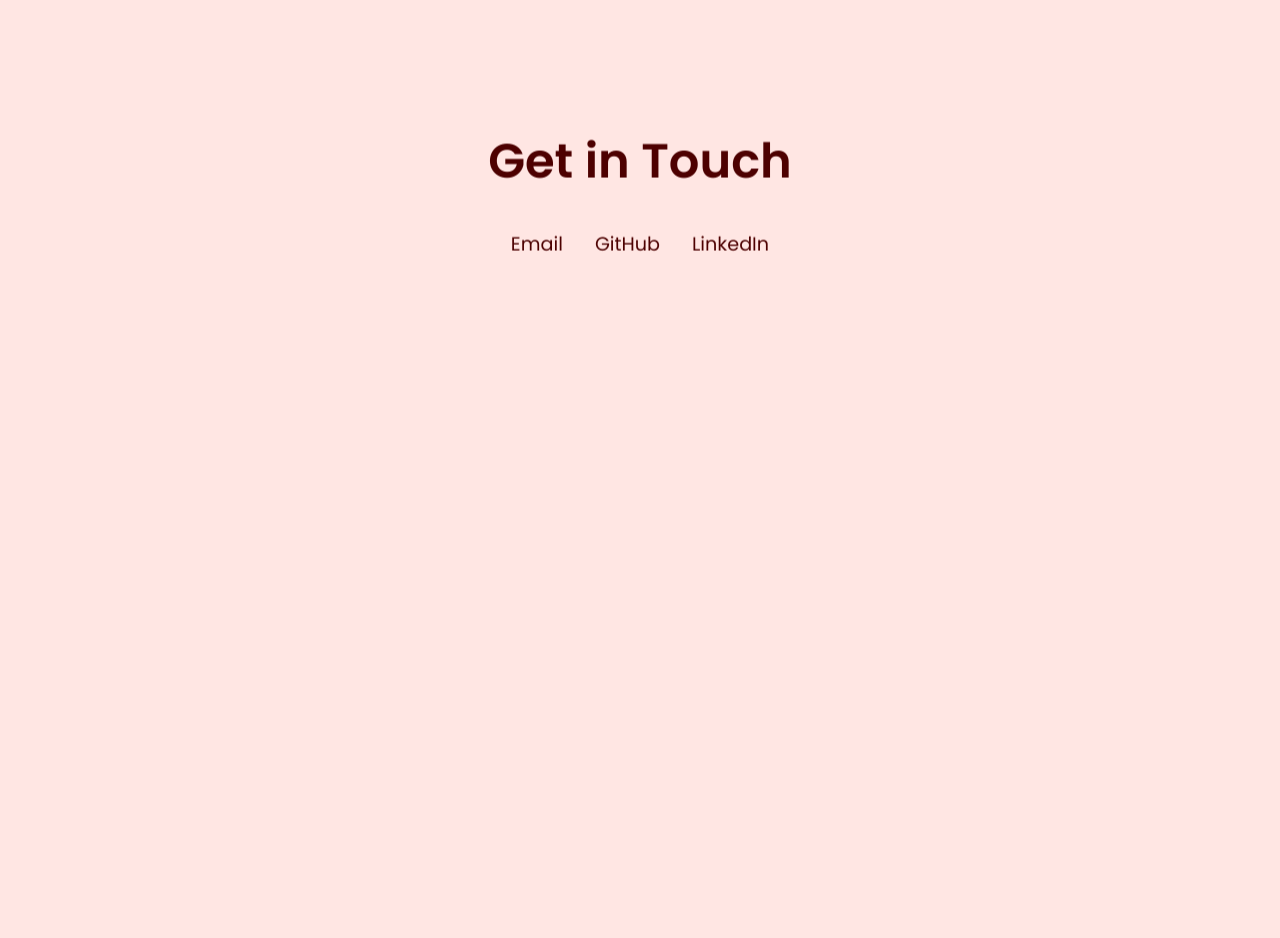
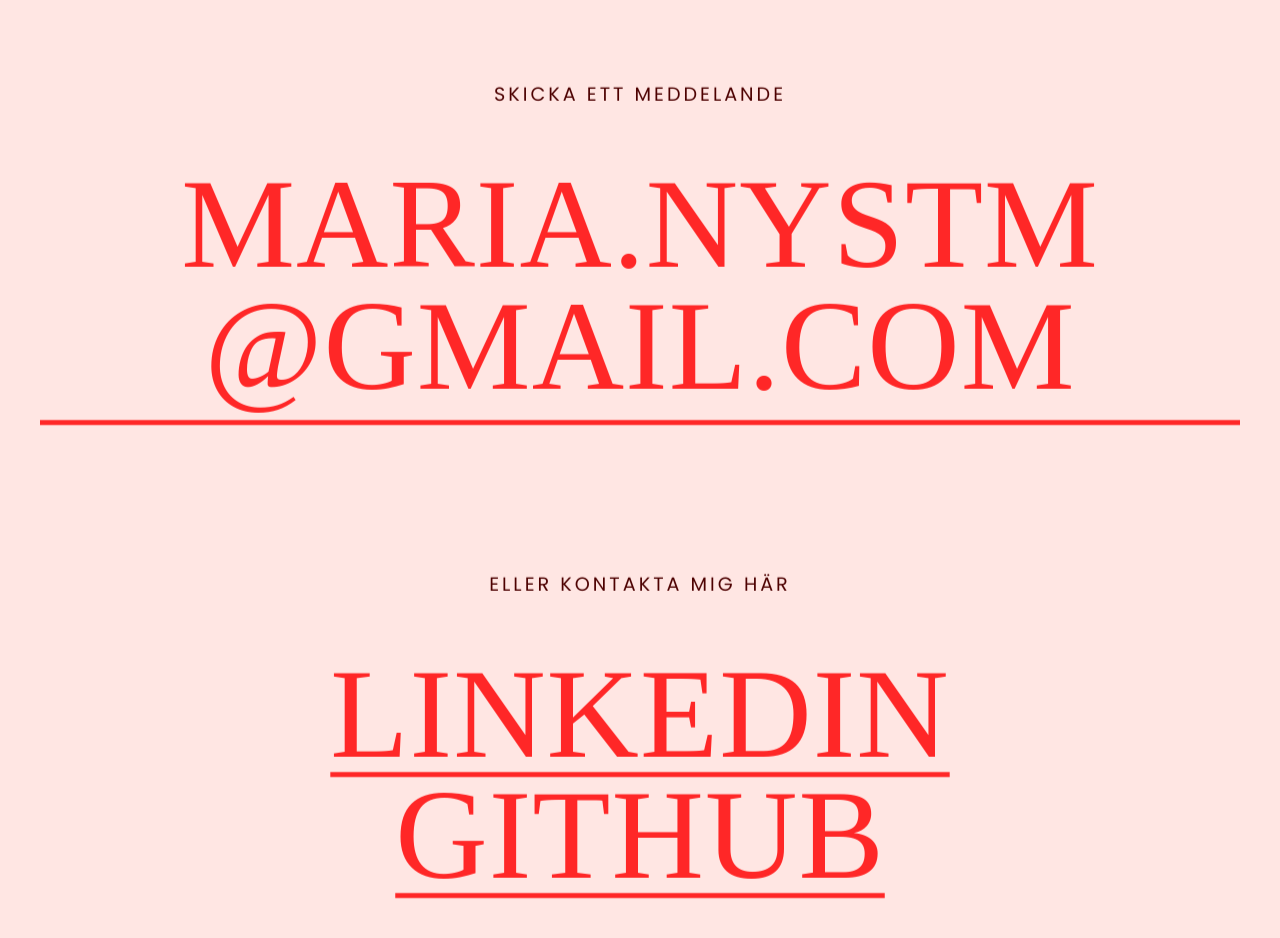
Before and after one commit to marianystm/portfolio, a React (Vite) app: page /contact in a window 1280 px wide. Shown: the part 240-1178 px from the top of the page. Before the commit the page ends 800 px from the top, so only its background shows below. Built offline with nearby package versions, Linux system fonts and the light colour scheme; a web font is replaced by a local one.

Commit message:
Style: Enhance Contact page with animated underline and hover effects

```diff
--- a/src/pages/About/About.styled.ts
+++ b/src/pages/About/About.styled.ts
@@ -4,23 +4,64 @@
   min-height: 100vh;
   padding: 6rem 2rem 2rem;
   display: flex;
-  align-items: center;
-  justify-content: center;
 `;
 
 export const AboutContent = styled.div`
-  max-width: 800px;
-  text-align: center;
+  flex: 1;
+  display: flex;
+`;
 
-  p {
-    font-size: 1.2rem;
-    line-height: 1.6;
-    color: var(--text-secondary);
+export const RightSection = styled.div`
+  flex: 1;
+  display: flex;
+  flex-direction: column;
+  justify-content: center;
+  padding-left: 2rem;
+`;
+
+export const LeftSection = styled.div`
+  flex: 1;
+  display: flex;
+  flex-direction: column;
+  justify-content: center;
+  padding-right: 4rem;
+`;
+
+export const Greeting = styled.h1`
+  font-family: "Anton";
+  font-size: 15rem;
+  color: var(--accent-color);
+  line-height: 1;
+  text-align: left;
+
+  div {
+    display: flex;
+    gap: 2rem;
+  }
+
+  span {
+    display: inline-block;
+  }
+
+  div + span {
+    display: block;
+    letter-spacing: -3.1px;
+    margin-top: -0.18em;
   }
 `;
 
-export const AboutTitle = styled.h1`
-  font-size: 3rem;
-  margin-bottom: 2rem;
+export const BioText = styled.div`
+  font-family: "Poppins";
+  font-size: 1.2rem;
+  line-height: 1.8;
   color: var(--text-color);
+
+  p {
+    margin-bottom: 1.5rem;
+  }
+
+  strong {
+    color: var(--accent-color);
+    font-weight: 500;
+  }
 `;
--- a/src/pages/Contact/Contact.styled.ts
+++ b/src/pages/Contact/Contact.styled.ts
@@ -1,37 +1,262 @@
-import styled from "styled-components";
+import styled, { keyframes, css } from "styled-components";
+
+const fadeIn = keyframes`
+  from {
+    opacity: 0;
+    transform: translateY(10px);
+  }
+  to {
+    opacity: 1;
+    transform: translateY(0);
+  }
+`;
+
+const pulse = keyframes`
+  0% {
+    transform: translate(-50%, -50%) scale(1);
+  }
+  35% {
+    transform: translate(-50%, -50%) scale(1.3);
+  }
+  100% {
+    transform: translate(-50%, -50%) scale(1);
+  }
+`;
+
+const fadeOut = keyframes`
+  0% {
+    opacity: 1;
+  }
+  100% {
+    opacity: 0;
+  }
+`;
+
+const circleAppear = keyframes`
+  0% {
+    opacity: 0;
+    transform: translate(-50%, -50%) scale(0.7);
+  }
+  100% {
+    opacity: 1;
+    transform: translate(-50%, -50%) scale(1);
+  }
+`;
+
+const circleFade = keyframes`
+  0% {
+    opacity: 1;
+    transform: translate(-50%, -50%) scale(1);
+  }
+  100% {
+    opacity: 0;
+    transform: translate(-50%, -50%) scale(1);
+  }
+`;
+
+const underlineSlide = keyframes`
+  0% {
+    transform: translateX(-100%);
+  }
+  100% {
+    transform: translateX(100%);
+  }
+`;
 
 export const ContactWrapper = styled.div`
   min-height: 100vh;
-  padding: 6rem 2rem 2rem;
+  padding: 15rem 2rem 10rem;
   display: flex;
+  flex-direction: column;
   align-items: center;
-  justify-content: center;
+  gap: 30vh;
 `;
 
 export const ContactContent = styled.div`
-  max-width: 600px;
+  max-width: 1200px;
+  width: 100%;
   text-align: center;
+  position: relative;
+  margin-top: 10rem;
 `;
 
-export const ContactTitle = styled.h1`
-  font-size: 3rem;
-  margin-bottom: 2rem;
+export const ContactTitle = styled.h2`
+  font-family: "Poppins";
+  font-size: 1.2rem;
+  font-weight: 400;
+  letter-spacing: 3px;
+  text-transform: uppercase;
   color: var(--text-color);
+  margin-bottom: 3rem;
+  position: absolute;
+  width: 100%;
+  top: -5rem;
+  left: 0;
 `;
 
-export const ContactLinks = styled.div`
+export const EmailLink = styled.div`
+  font-family: "Anton";
+  font-size: 8rem;
+  color: var(--accent-color);
+  text-decoration: none;
+  line-height: 1;
   display: flex;
-  gap: 2rem;
-  justify-content: center;
+  flex-direction: column;
+  align-items: center;
+  transition: opacity 0.3s ease;
+  white-space: nowrap;
+  text-transform: uppercase;
+  letter-spacing: 1px;
+  cursor: pointer;
+  position: relative;
+  --mouse-x: 0px;
+  --mouse-y: 0px;
+  --is-copied: 0;
 
-  a {
-    color: var(--text-color);
+  &:hover {
+    opacity: 0.9;
+    cursor: none;
+  }
+
+  &:active {
+    opacity: 0.8;
+  }
+
+  /* Statisk understrykning */
+  &::after {
+    content: "";
+    position: absolute;
+    bottom: -15px;
+    left: 0;
+    width: 100%;
+    height: 5px;
+    background-color: var(--accent-color);
+    pointer-events: none;
+  }
+
+  /* Animerad rosa linje */
+  .underline-animation {
+    position: absolute;
+    bottom: -15px;
+    left: 0;
+    width: 100%;
+    height: 5px;
+    overflow: hidden;
+    pointer-events: none;
+    z-index: 1;
+  }
+
+  .underline-animation::after {
+    content: "";
+    position: absolute;
+    top: 0;
+    left: -100%;
+    width: 50%;
+    height: 100%;
+    background: linear-gradient(90deg, transparent, #ff69b4, transparent);
+    opacity: 0;
+  }
+
+  &:hover .underline-animation::after {
+    opacity: 1;
+    animation: ${underlineSlide} 1.5s ease-in-out;
+  }
+
+  /* Cirkel-animation */
+  &::before {
+    content: "KOPIERA";
+    position: absolute;
+    top: var(--mouse-y);
+    left: var(--mouse-x);
+    transform: translate(-50%, -50%) scale(0.7);
+    width: 120px;
+    height: 120px;
+    background-color: var(--accent-color);
+    color: var(--background-color);
+    border-radius: 50%;
+    display: flex;
+    align-items: center;
+    justify-content: center;
+    font-family: "Poppins";
     font-size: 1.2rem;
-    text-decoration: none;
-    transition: color 0.3s ease;
+    font-weight: 500;
+    opacity: 0;
+    pointer-events: none;
+    will-change: opacity, transform;
+    z-index: 10;
+  }
 
-    &:hover {
-      color: var(--accent-color);
-    }
+  &[data-hovering="true"]::before {
+    animation: ${circleAppear} 0.5s cubic-bezier(0.34, 1.56, 0.64, 1) forwards;
+  }
+
+  &[data-visible="true"][data-hovering="false"]::before {
+    animation: ${circleFade} 0.3s ease forwards;
+  }
+
+  &[data-visible="false"]::before {
+    display: none;
+  }
+
+  &[data-copied="true"]::before {
+    content: "KLAR!";
+    animation: ${pulse} 1s cubic-bezier(0.45, 0, 0.55, 1);
   }
 `;
+
+export const EmailFirstPart = styled.span`
+  display: block;
+  margin-bottom: -0.05em;
+`;
+
+export const EmailSecondPart = styled.span`
+  display: block;
+`;
+
+export const SocialContent = styled.div`
+  max-width: 1200px;
+  width: 100%;
+  text-align: center;
+  position: relative;
+  margin-bottom: 10rem;
+`;
+
+export const SocialTitle = styled.h2`
+  font-family: "Poppins";
+  font-size: 1.2rem;
+  font-weight: 400;
+  letter-spacing: 3px;
+  text-transform: uppercase;
+  color: var(--text-color);
+  margin-bottom: 3rem;
+  position: absolute;
+  width: 100%;
+  top: -5rem;
+  left: 0;
+`;
+
+export const SocialLinks = styled.div`
+  display: flex;
+  flex-direction: column;
+  align-items: center;
+  gap: 0;
+`;
+
+export const SocialLink = styled.a`
+  font-family: "Anton";
+  font-size: 8rem;
+  color: var(--accent-color);
+  text-decoration: underline;
+  text-underline-offset: 15px;
+  text-decoration-thickness: 5px;
+  line-height: 1;
+  transition: transform 0.3s ease;
+  white-space: nowrap;
+  text-transform: uppercase;
+  letter-spacing: 1px;
+  margin-bottom: -0.05em;
+
+  &:hover {
+    transform: scale(1.02);
+  }
+`;
--- a/src/pages/Contact/Contact.tsx
+++ b/src/pages/Contact/Contact.tsx
@@ -1,33 +1,144 @@
+import { useState, useRef, useEffect } from "react";
 import {
   ContactWrapper,
   ContactContent,
   ContactTitle,
-  ContactLinks,
+  EmailLink,
+  EmailFirstPart,
+  EmailSecondPart,
+  SocialContent,
+  SocialTitle,
+  SocialLinks,
+  SocialLink,
 } from "./Contact.styled";
 
 export const Contact = () => {
+  const [mousePosition, setMousePosition] = useState({ x: 0, y: 0 });
+  const [isCopied, setIsCopied] = useState(false);
+  const [isHovering, setIsHovering] = useState(false);
+  const [isVisible, setIsVisible] = useState(false);
+  const emailLinkRef = useRef<HTMLDivElement>(null);
+  const circleTimeoutRef = useRef<NodeJS.Timeout | null>(null);
+
+  const handleCopyEmail = () => {
+    const email = "maria.nystm@gmail.com";
+    navigator.clipboard
+      .writeText(email)
+      .then(() => {
+        setIsCopied(true);
+        setTimeout(() => setIsCopied(false), 2000);
+      })
+      .catch((err) => {
+        console.error("Failed to copy: ", err);
+      });
+  };
+
+  const handleMouseMove = (e: React.MouseEvent) => {
+    if (emailLinkRef.current) {
+      const rect = emailLinkRef.current.getBoundingClientRect();
+      setMousePosition({
+        x: e.clientX - rect.left,
+        y: e.clientY - rect.top,
+      });
+    }
+  };
+
+  const handleMouseEnter = () => {
+    setIsVisible(true);
+    setIsHovering(true);
+
+    if (circleTimeoutRef.current) {
+      clearTimeout(circleTimeoutRef.current);
+      circleTimeoutRef.current = null;
+    }
+  };
+
+  const handleMouseLeave = () => {
+    setIsHovering(false);
+    // Låt cirkeln vara synlig en stund efter att musen lämnat för att fade-effekten ska synas
+    circleTimeoutRef.current = setTimeout(() => {
+      setIsVisible(false);
+    }, 300); // Matchar transition-tiden i CSS
+  };
+
+  // Rensa timeout vid unmount
+  useEffect(() => {
+    return () => {
+      if (circleTimeoutRef.current) {
+        clearTimeout(circleTimeoutRef.current);
+      }
+    };
+  }, []);
+
+  // Fortsätt spåra musen även utanför EmailLink om cirkeln är synlig
+  useEffect(() => {
+    const handleGlobalMouseMove = (e: MouseEvent) => {
+      if (isVisible && emailLinkRef.current) {
+        const rect = emailLinkRef.current.getBoundingClientRect();
+        setMousePosition({
+          x: e.clientX - rect.left,
+          y: e.clientY - rect.top,
+        });
+      }
+    };
+
+    if (isVisible) {
+      document.addEventListener("mousemove", handleGlobalMouseMove);
+    }
+
+    return () => {
+      document.removeEventListener("mousemove", handleGlobalMouseMove);
+    };
+  }, [isVisible]);
+
   return (
     <ContactWrapper>
       <ContactContent>
-        <ContactTitle>Get in Touch</ContactTitle>
-        <ContactLinks>
-          <a href="mailto:your.email@example.com">Email</a>
-          <a
+        <ContactTitle>Skicka ett meddelande</ContactTitle>
+        <EmailLink
+          ref={emailLinkRef}
+          onClick={handleCopyEmail}
+          onMouseMove={handleMouseMove}
+          onMouseEnter={handleMouseEnter}
+          onMouseLeave={handleMouseLeave}
+          style={
+            {
+              "--mouse-x": `${mousePosition.x}px`,
+              "--mouse-y": `${mousePosition.y}px`,
+              "--is-copied": isCopied ? "1" : "0",
+              "--is-hovering": isHovering ? "1" : "0",
+              "--is-visible": isVisible ? "1" : "0",
+            } as React.CSSProperties
+          }
+          data-copied={isCopied}
+          data-hovering={isHovering}
+          data-visible={isVisible}
+        >
+          <EmailFirstPart>MARIA.NYSTM</EmailFirstPart>
+          <EmailSecondPart>@GMAIL.COM</EmailSecondPart>
+          <div className="underline-animation"></div>
+        </EmailLink>
+      </ContactContent>
+
+      <SocialContent>
+        <SocialTitle>Eller kontakta mig här</SocialTitle>
+        <SocialLinks>
+          <SocialLink
+            href="https://linkedin.com/in/yourusername"
+            target="_blank"
+            rel="noopener noreferrer"
+          >
+            LINKEDIN
+          </SocialLink>
+          <SocialLink
             href="https://github.com/yourusername"
             target="_blank"
             rel="noopener noreferrer"
           >
-            GitHub
-          </a>
-          <a
-            href="https://linkedin.com/in/yourusername"
-            target="_blank"
-            rel="noopener noreferrer"
-          >
-            LinkedIn
-          </a>
-        </ContactLinks>
-      </ContactContent>
+            GITHUB
+          </SocialLink>
+        </SocialLinks>
+      </SocialContent>
     </ContactWrapper>
   );
 };
```
Also changed, not shown: src/pages/About/About.tsx (+45 -6 lines).
